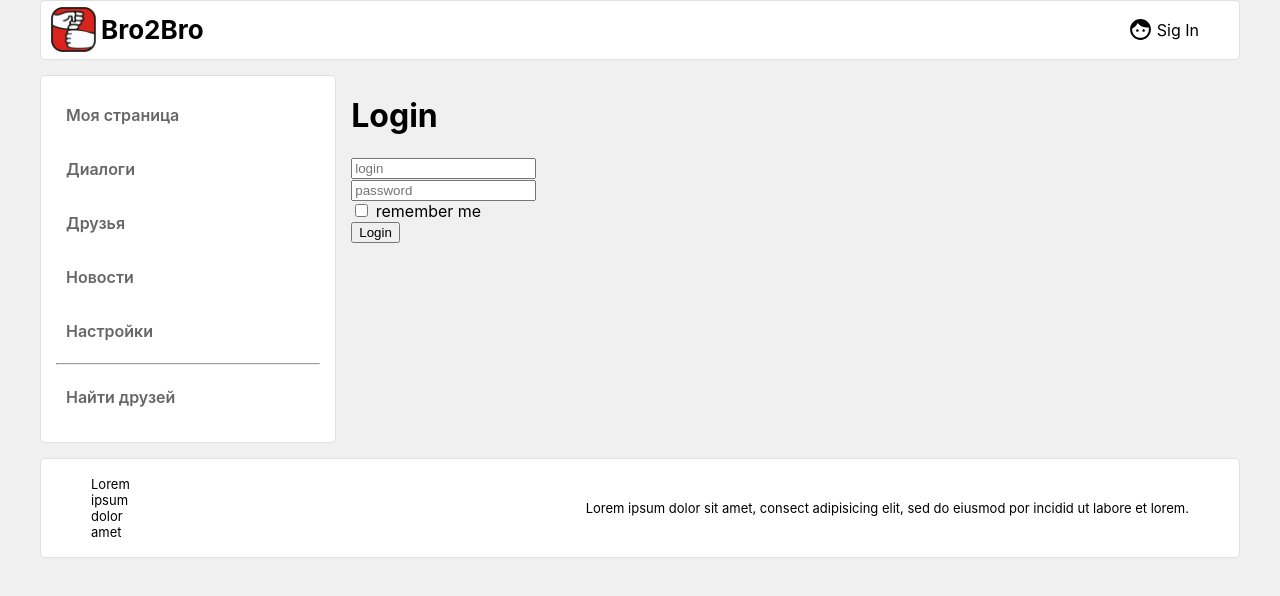
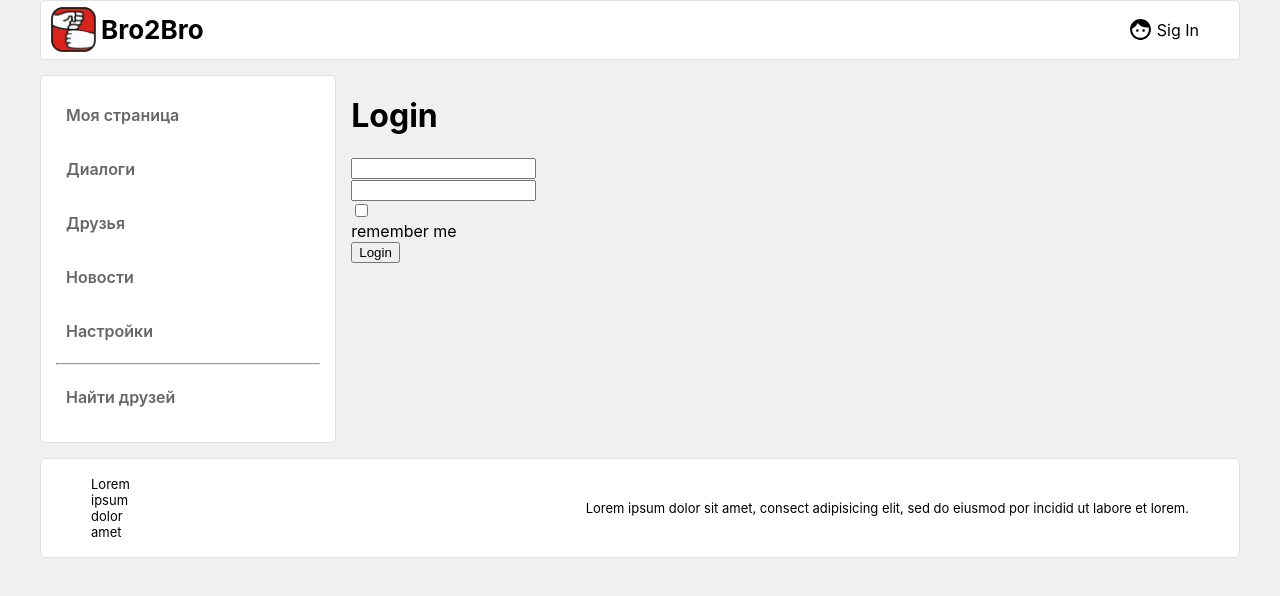
Before and after one commit to andrey-dum/react-social, a React (Create React App) app: page /login in a window 1280 px wide. Shown: the top 596 px of the page. Built offline with nearby package versions, Linux system fonts and the light colour scheme; no server answers.

Commit message:
redux-form validation

```diff
--- /dev/null
+++ b/src/common/FormControls/FormControls.js
@@ -0,0 +1,46 @@
+import React from 'react'
+import './index.scss';
+
+// const FormControl = ({input, mate, ...props}) => {
+//     return (
+//         <div className={touched && error && 'error'}>
+//             {props.children}
+//             {touched &&
+//                 ((error && <span>{error}</span>))}
+//         </div>
+//     )
+// }
+
+
+export const Textarea = ({
+    input,
+    label,
+    type,
+    meta: { touched, error, warning }
+  }) => {
+    return (
+        <div className={touched && error && 'error'}>
+            <textarea {...input}  />
+            {touched &&
+                ((error && <span>{error}</span>) ||
+                (warning && <span>{warning}</span>))}
+        </div>
+    )
+}
+
+
+export const Input = ({
+    input,
+    label,
+    type,
+    meta: { touched, error, warning }
+  }) => {
+    return (
+        <div className={touched && error && 'error'}>
+            <input {...input} type={type} />
+            {touched &&
+                ((error && <span>{error}</span>) ||
+                (warning && <span>{warning}</span>))}
+        </div>
+    )
+}
--- /dev/null
+++ b/src/common/FormControls/index.scss
@@ -0,0 +1,6 @@
+.error {
+    color: red;
+    input {
+        border: 1px solid red;
+    }
+}
--- /dev/null
+++ b/src/components/Dialogs/AddMessageForm/AddMessageForm.jsx
@@ -0,0 +1,26 @@
+import React from 'react';
+import { Field, reduxForm } from 'redux-form'
+
+import { maxLengthCreator, required } from '../../../utils/validators/validator';
+import { Textarea } from '../../../common/FormControls/FormControls';
+
+const maxLength30 = maxLengthCreator(30);
+
+
+const AddMessageForm = (props) => {
+    const { handleSubmit } = props
+    return (
+      <div className="chat-textarea">
+        <form onSubmit={handleSubmit}>
+          <Field component={Textarea} validate={[required, maxLength30]} name="newMessageText" required />
+          <div className="btn-wrap">
+            <button className="button">Send</button>
+          </div>
+        </form>
+      </div>
+    )
+  }
+
+  const AddMessageFormRedux = reduxForm({form: 'AddMessageForm'})(AddMessageForm)
+
+  export default AddMessageFormRedux;
--- a/src/components/Dialogs/Dialogs.jsx
+++ b/src/components/Dialogs/Dialogs.jsx
@@ -6,8 +6,9 @@ import { FaRegPaperPlane } from "react-icons/fa";
 
 import DialogItem from './DialogItem';
 import Message from './Message';
+import AddMessageFormRedux from './AddMessageForm/AddMessageForm';
 // import { updateNewMessageTextActionCreator, addMessageActionCreator } from '../../redux/dialogsReducer';
-import { Field, reduxForm } from 'redux-form'
+
 
 
 function Dialogs ({dialogsPage, sendMessage, isAuth}) {
@@ -77,20 +78,6 @@ function Dialogs ({dialogsPage, sendMessage, isAuth}) {
   );
 }
 
-const AddMessageForm = (props) => {
-  const { handleSubmit } = props
-  return (
-    <div className="chat-textarea">
-      <form onSubmit={handleSubmit}>
-        <Field component="textarea" name="newMessageText" required />
-        <div className="btn-wrap">
-          <button className="button">Send</button>
-        </div>
-      </form>
-    </div>
-  )
-}
 
-const AddMessageFormRedux = reduxForm({form: 'AddMessageForm'})(AddMessageForm)
 
 export default Dialogs;
--- a/src/components/Login/Login.jsx
+++ b/src/components/Login/Login.jsx
@@ -1,17 +1,16 @@
 import React from 'react';
 import { Field, reduxForm } from 'redux-form'
+import { Input } from '../../common/FormControls/FormControls';
+import { required } from '../../utils/validators/validator';
 
 const LoginForm = (props) => {
 
-    // const handleSubmit = (e) => {
-    //     e.preventDefault();
-    // }
-
     return (
         <form onSubmit={props.handleSubmit} >
-            <div> <Field placeholder={"login"} name={"login"} component={"input"} type="text"/></div>
-            <div><Field placeholder={"password"} name={"password"} component={"input"} type="text"/></div>
-            <div><Field component={"input"} name={"rememberMe"} type={"checkbox"} /> remember me</div>
+            <div><Field placeholder={"login"} validate={[required]} name={"login"} component={Input}/></div>
+            <div><Field placeholder={"password"} validate={[required]} name={"password"} component={Input}/></div>
+            <div><Field component={Input} validate={[required]} name={"rememberMe"} type="checkbox" /> remember me</div>
+
             <button>Login</button>
         </form>
     )
@@ -36,7 +35,4 @@ const Login = () => {
     )
 }
 
-
-
-
 export default Login;
--- a/src/components/Profile/MyPosts/MyPosts.jsx
+++ b/src/components/Profile/MyPosts/MyPosts.jsx
@@ -1,9 +1,10 @@
 import React from 'react';
 import Post from './Post/Post';
-// import { addPostActionCreator, updateNewPostText } from '../../../redux/profileReducer';
 
 //import './index.scss';
 import { Field, reduxForm } from 'redux-form'
+import { Textarea } from '../../../common/FormControls/FormControls';
+import { required } from '../../../utils/validators/validator';
 
 
 function MyPosts ({posts, addPost}) {
@@ -35,7 +36,7 @@ const AddPostForm = (props) => {
   return (
     <form onSubmit={props.handleSubmit}>
       <div className="textarea-wrap">
-        <Field placeholder="Что у вас нового?" name="newPostText" component="textarea" />
+        <Field placeholder="Что у вас нового?" name="newPostText" component={Textarea} validate={[required]} />
        </div>
         <div className="btn-wrap">
           <button className="button">Опубликовать</button>
--- /dev/null
+++ b/src/utils/validators/validator.js
@@ -0,0 +1,15 @@
+export const required = value => {
+    if (value) return undefined;
+    return 'Field is required!';
+}
+
+// export const maxLength30 = value => {
+//     if (value.length  && value.length > 15) return 'Max length is 30 symbols';
+//     return undefined;
+// }
+
+export const maxLengthCreator = (maxLength) => (value) => {
+    if (value.length  && value.length > maxLength) return `Max length is ${maxLength} symbols`;
+    return undefined;
+
+}
```
